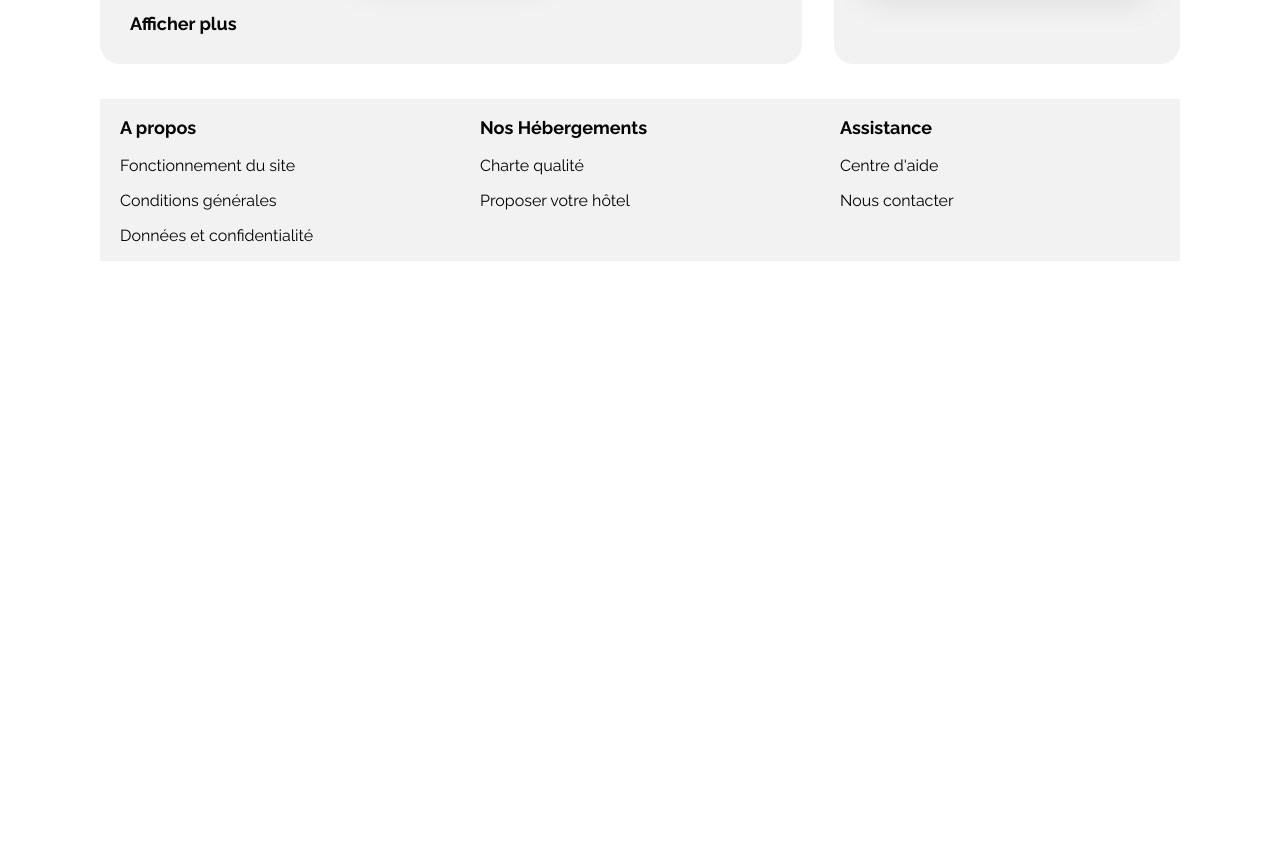
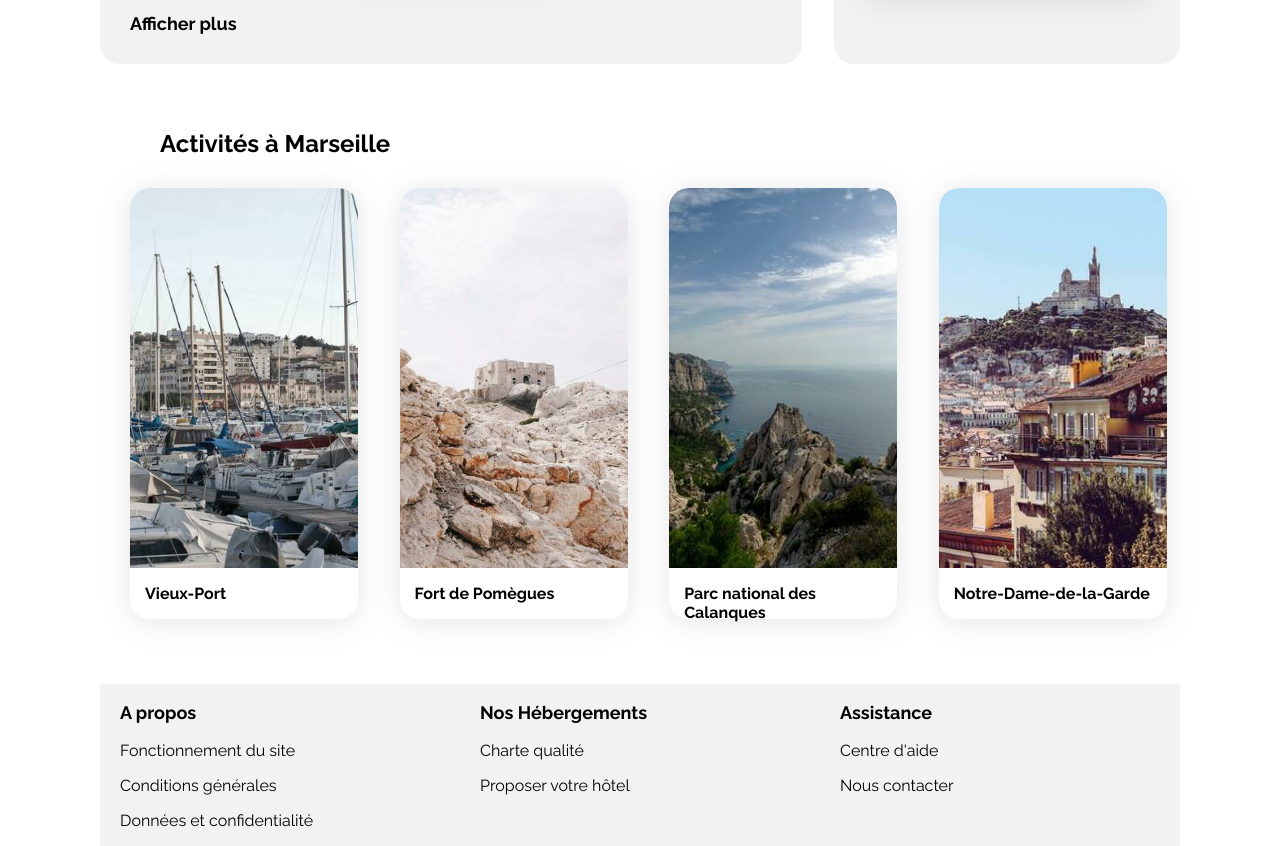
Before and after one commit to ans0s0/BookiProject, a plain HTML site: page index.html in a window 1280 px wide. Shown: the part 954-1800 px from the top of the page. Before the commit the page ends 1215 px from the top, so only its background shows below. Drawn offline with Linux system fonts and the light colour scheme; files whose address does not match are found by name.

Commit message:
ajout section activites html + css

```diff
--- a/css/style.css
+++ b/css/style.css
@@ -109,6 +109,7 @@ text-decoration:none;
 	justify-content: space-between;
     width:100%;
 	height: 281px;
+
 }
 
 .search-title {
@@ -242,6 +243,7 @@ text-decoration:none;
 	width: 100%;
 	height: 45px;
 	align-items: center;
+    margin-bottom:35px;
 }
 
 .fa-info {
@@ -390,6 +392,63 @@ text-decoration:none;
     margin-bottom: 5px;
 }
 
+/****** Activités ***********/
+
+.activities {
+    width: 96%;
+	padding:35px 30px 30px 30px;
+
+}
+
+.title-activities {
+    padding: 30px;
+    margin:0px;
+}
+
+.activities-cards{
+    display: flex;
+    justify-content: space-between;
+    padding-left:0px;
+
+
+}
+
+.activities-cards .card {
+    display: flex;
+    flex-direction: column;
+    justify-content: space-between;
+    padding:0px;
+    height: 100%;
+
+}
+
+.activities-cards img {
+    height: 380px;
+    border-top-left-radius: 20px;
+    border-top-right-radius: 20px;
+}
+
+.activities-cards .card-content {
+    height:51px;
+
+    padding-left: 15px;
+    display: flex;
+    flex-direction: column;
+    gap:30px;
+    box-sizing: border-box;
+}
+
+.activities-cards a {
+    width:22%;
+
+
+}
+
+.activities-cards .card-subtitle {
+    margin: 0;
+
+}
+
 
 /****** Footer ***********/
 
@@ -512,7 +571,7 @@ padding-bottom:35px;
     padding-top:0px;
 }
 
- .section-activities{
+ .title-activities{
     margin-top:30px;
     margin-bottom:0px;
     padding-bottom:30px;
@@ -848,7 +907,7 @@ section.accomodations{
         padding-right:30px;
 }
 
-.section-activities{
+.title-activities{
         padding-left: 0px;
         margin-bottom: 0px;
         margin-top: 30px;
--- a/index.html
+++ b/index.html
@@ -4,6 +4,7 @@
 <head>
     <meta charset="UTF-8">
     <meta name="viewport" content="width=device-width, initial-scale=1.0">
+
     <title>Booki</title>
     <link rel="preconnect" href="https://fonts.googleapis.com">
     <link rel="preconnect" href="https://fonts.gstatic.com" crossorigin>
@@ -294,6 +295,63 @@
                     </div>
                 </section>
             </div>
+
+
+            <section class="activities">
+
+                <h2 class="title-activities">Activités à Marseille</h2>
+
+
+            <div class="activities-cards">
+                <a href="#">
+                    <article class="card">
+                        <img src="./images/activites/reno-laithienne.jpg" alt="Image du Vieux-Port">
+                        <div class="card-content">
+                            <div class="card-txt">
+                                <h3 class="card-title">Vieux-Port</h3>
+                            </div>
+
+                        </div>
+                    </article>
+                </a>
+                <a href="#">
+                    <article class="card">
+                        <img src="./images/activites/paul-hermann.jpg" alt="Image du fort de Pomègues">
+                        <div class="card-content">
+                            <div class="card-txt">
+                                <h3 class="card-title">Fort de Pomègues</h3>
+                            </div>
+
+                        </div>
+                    </article>
+                </a>
+                <a href="#">
+                    <article class="card">
+                        <img src="./images/activites/kilyan-sockalingum.jpg" alt="Image du Parc national des Calanques">
+                        <div class="card-content">
+                            <div class="card-txt">
+                                <h3 class="card-title">Parc national des Calanques</h3>
+                            </div>
+
+                        </div>
+                    </article>
+                </a>
+                <a href="#">
+                    <article class="card">
+                        <img src="./images/activites/florian-wehde.jpg" alt="Image de notre-Dame-de-la-Garde">
+                        <div class="card-content">
+                            <div class="card-txt">
+                                <h3 class="card-title">Notre-Dame-de-la-Garde</h3>
+                            </div>
+
+
+                        </div>
+                    </article>
+                </a>
+
+            </div>
+        </section>
+
         </main>
         <footer>
 
```
